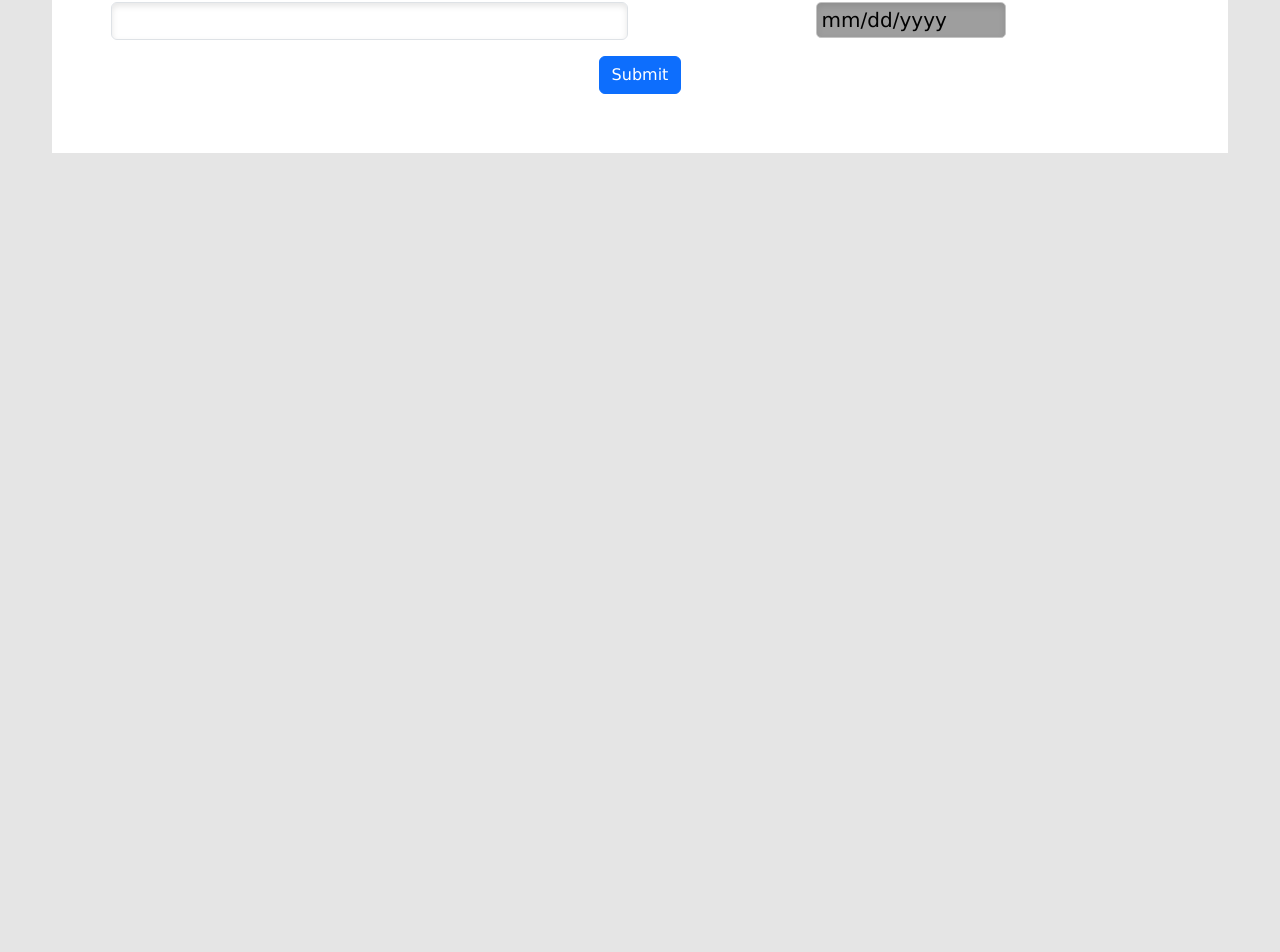
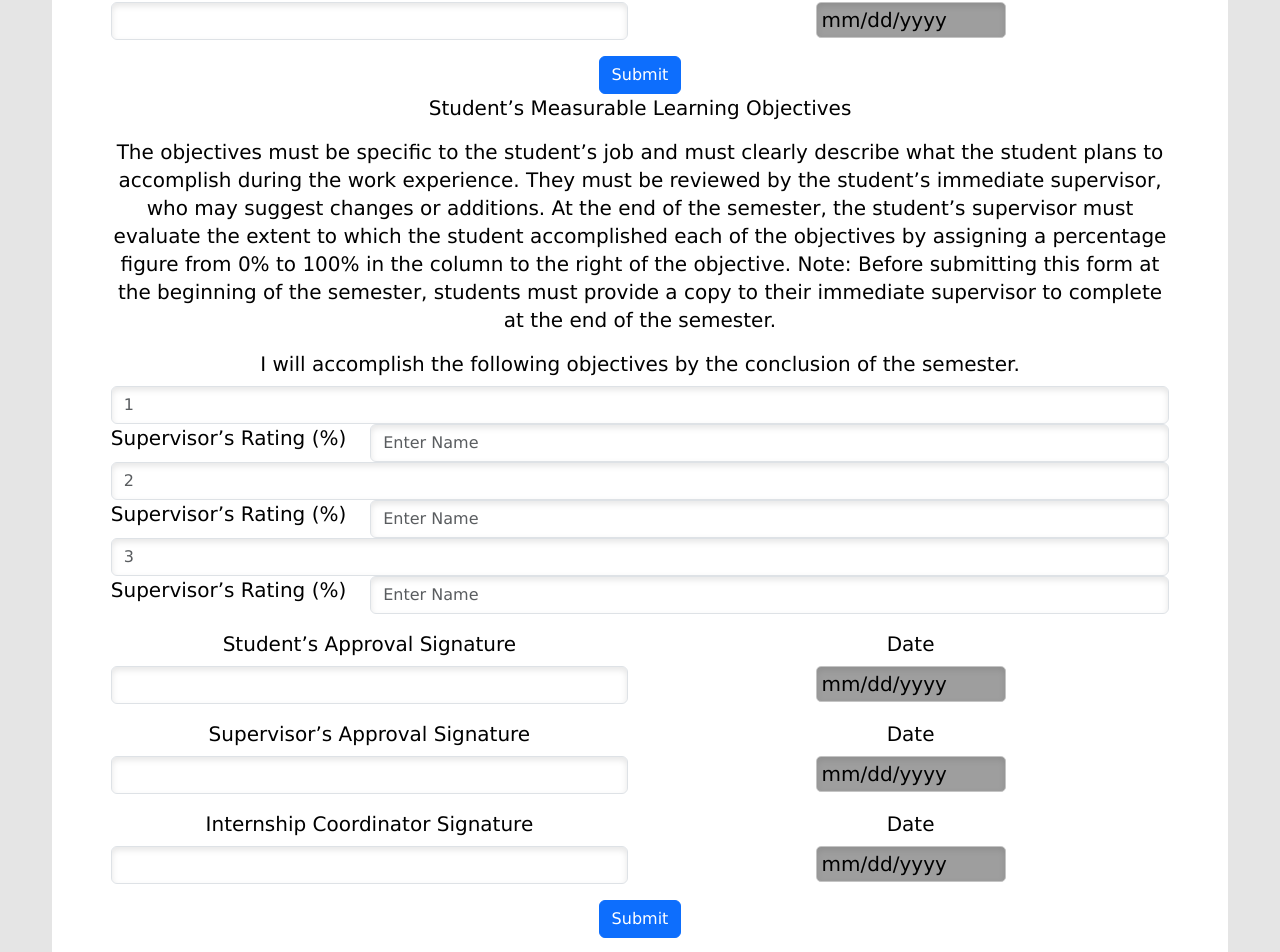
Before and after one commit to Craigcanepa10/411-RPA, a React (Create React App) app in the folder client-app/: page / in a window 1280 px wide. Shown: the part 3011-3963 px from the top of the page. Before the commit the page ends 3216 px from the top, so only its background shows below. Built offline with nearby package versions, Linux system fonts and the light colour scheme; grey boxes are pictures that could not be loaded.

Commit message:
CS Form 403
hehe

```diff
--- a/client-app/src/Contain/Form/Form.js
+++ b/client-app/src/Contain/Form/Form.js
@@ -459,6 +459,90 @@ Objectives CS Form 403 </Form>
             Submit
           </Button>
 
+          <Form.Group className="mb-3">
+            <Form> Student’s Measurable Learning Objectives </Form>
+          </Form.Group>
+          <Form.Group className="mb-3">
+            <Form> The objectives must be specific to the student’s job and must clearly describe what the student plans to accomplish during
+              the work experience. They must be reviewed by the student’s immediate supervisor, who may suggest changes or
+              additions.
+              At the end of the semester, the student’s supervisor must evaluate the extent to which the student accomplished each of
+              the objectives by assigning a percentage figure from 0% to 100% in the column to the right of the objective.
+              Note: Before submitting this form at the beginning of the semester, students must provide a copy to their immediate
+              supervisor to complete at the end of the semester.</Form>
+          </Form.Group>
+
+          <Form.Group className="mb-3" controlId="formEmpAddr">
+            <Form.Label>I will accomplish the following objectives by the conclusion of the semester.</Form.Label>
+            <Form.Control placeholder="1" />
+            <Row>
+            <Col xs="auto">
+              <Form.Label>Supervisor’s Rating (%)</Form.Label>
+            </Col>
+            <Col>
+              <Form.Control type="text" placeholder="Enter Name" onChange={(e)=> getname(e.target.value)}/>
+            </Col>
+          </Row>
+            <Form.Control placeholder="2" />
+            <Row>
+            <Col xs="auto">
+              <Form.Label>Supervisor’s Rating (%)</Form.Label>
+            </Col>
+            <Col>
+              <Form.Control type="text" placeholder="Enter Name" onChange={(e)=> getname(e.target.value)}/>
+            </Col>
+          </Row>
+            <Form.Control placeholder="3" />
+            <Row>
+            <Col xs="auto">
+              <Form.Label>Supervisor’s Rating (%)</Form.Label>
+            </Col>
+            <Col>
+              <Form.Control type="text" placeholder="Enter Name" onChange={(e)=> getname(e.target.value)}/>
+            </Col>
+          </Row>
+          </Form.Group>
+
+          <Row className="mb-3">
+            <Form.Group as={Col} controlId="formSig">
+              <Form.Label>Student’s Approval Signature</Form.Label>
+              <Form.Control />
+            </Form.Group>
+
+            <Form.Group as={Col} controlId="formDate2">
+              <Form.Label>Date</Form.Label>
+              <input type="date" name="dateofbirth" id="dateofbirth"></input>
+            </Form.Group>
+          </Row>
+
+          <Row className="mb-3">
+            <Form.Group as={Col} controlId="formSig">
+              <Form.Label>Supervisor’s Approval Signature</Form.Label>
+              <Form.Control />
+            </Form.Group>
+
+            <Form.Group as={Col} controlId="formDate2">
+              <Form.Label>Date</Form.Label>
+              <input type="date" name="dateofbirth" id="dateofbirth"></input>
+            </Form.Group>
+          </Row>
+
+          <Row className="mb-3">
+            <Form.Group as={Col} controlId="formSig">
+              <Form.Label>Internship Coordinator Signature</Form.Label>
+              <Form.Control />
+            </Form.Group>
+
+            <Form.Group as={Col} controlId="formDate2">
+              <Form.Label>Date</Form.Label>
+              <input type="date" name="dateofbirth" id="dateofbirth"></input>
+            </Form.Group>
+          </Row>
+
+          <Button variant="primary" type="submit">
+            Submit
+          </Button>
+
 
 
 
```
